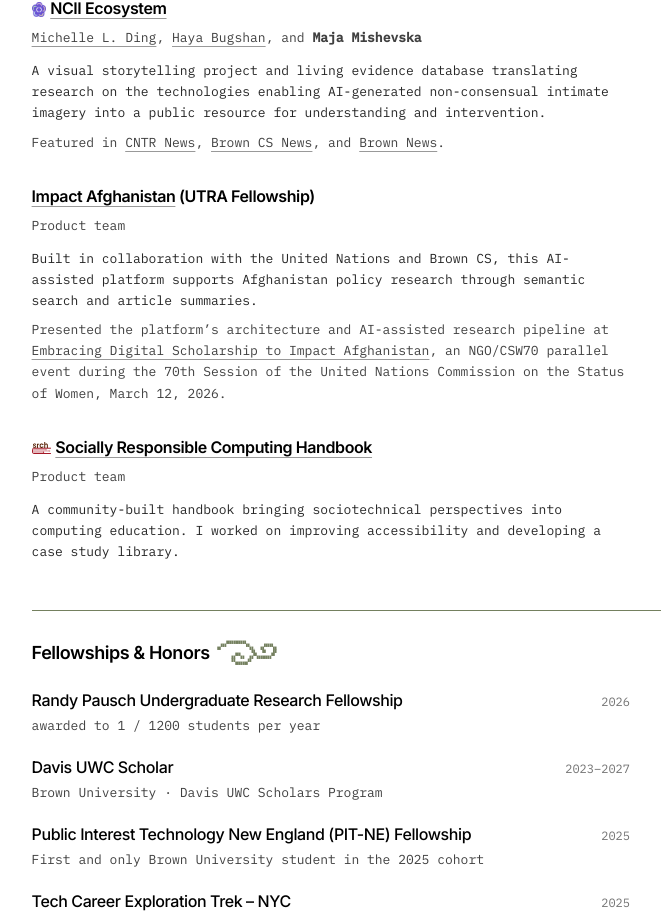
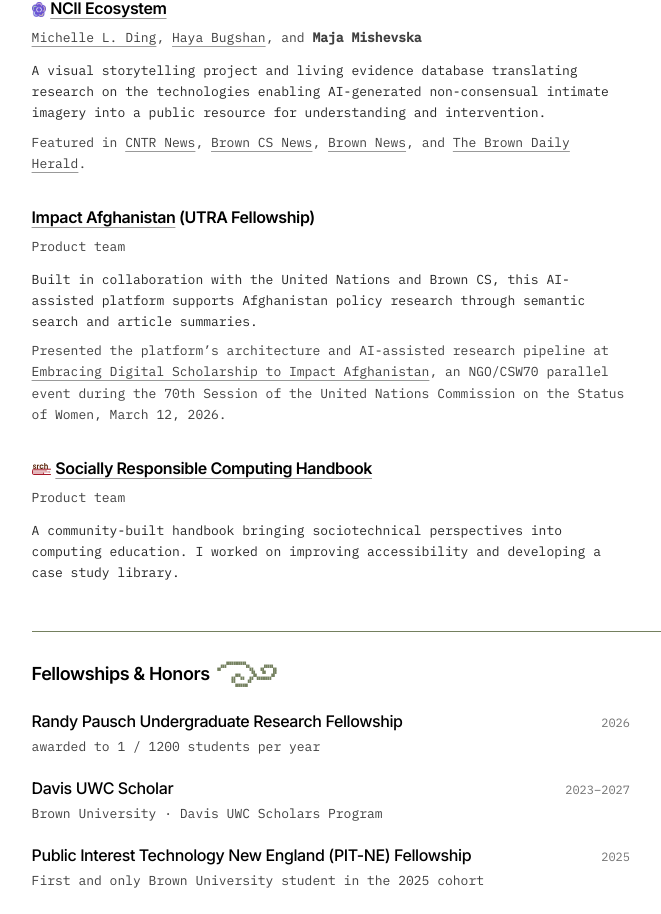
Before and after one commit to majamishevska/majamishevska.github.io, a React (Vite) app: page / in a window 1280 px wide. Shown: the part 1095-2009 px from the top of the page, without its empty margins (562-1223 px from the left). Built offline with nearby package versions, Linux system fonts and the light colour scheme.

Commit message:
added bdh article

```diff
--- a/src/data/papers.ts
+++ b/src/data/papers.ts
@@ -69,6 +69,9 @@ export const papers: Paper[] = [
       }, {
         label: "Brown News",
         href: "https://www.brown.edu/news/2026-11-09/ai-deepfake-legislation",
+      }, {
+        label: "The Brown Daily Herald",
+        href: "https://www.browndailyherald.com/article/f1fe3e6e-f670-4f72-9525-a8d590f110e5",
       }],
       suffix: ".",
     },
```
